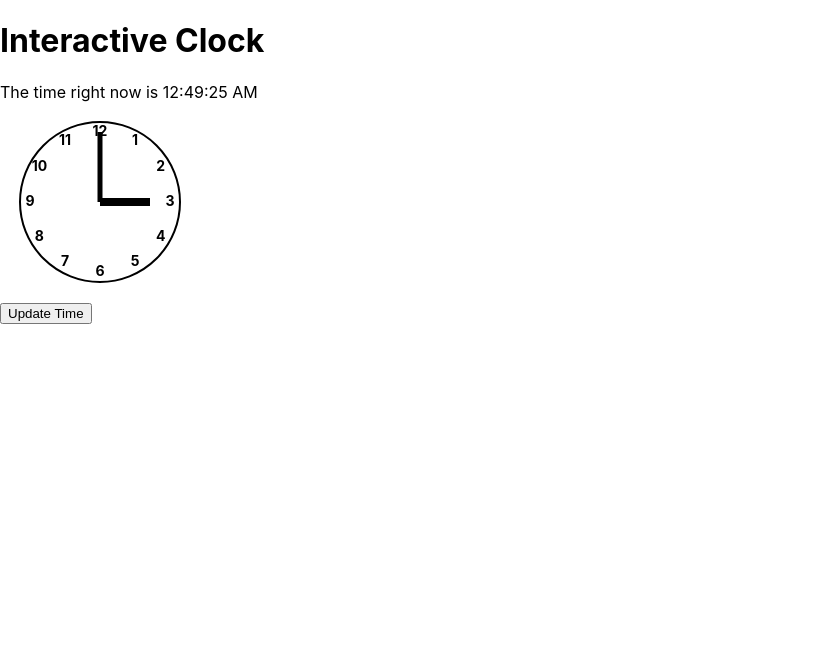
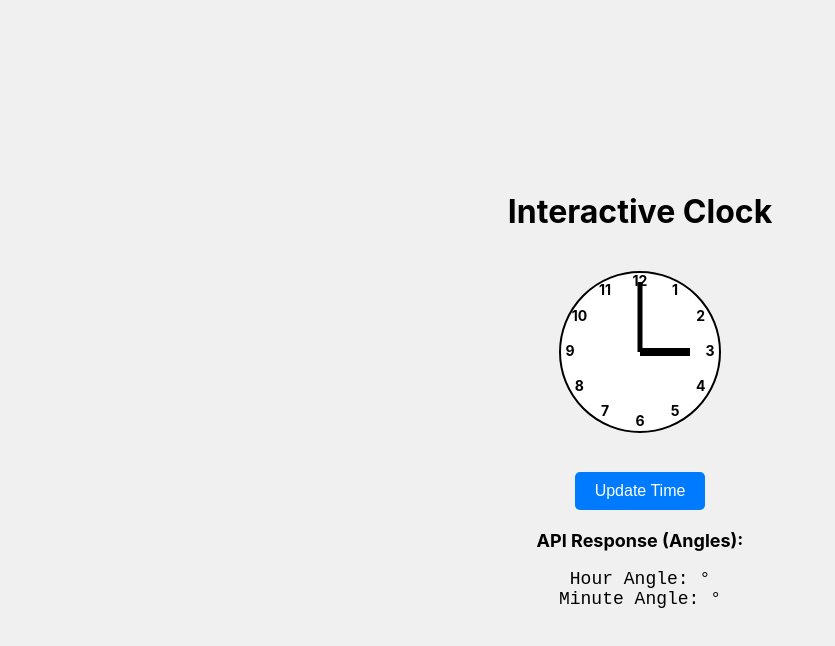
Before and after one commit to mushtaq96/cgi, a React (Create React App) app in the folder ClockUI/clock-ui/: page / in a window 1280 px wide. Both pictures are taken after a click on the button "Update Time". Shown: the top 646 px of the page, without its empty margins (0-835 px from the left). Built offline with nearby package versions, Linux system fonts and the light colour scheme; no server answers.

Commit message:
feat: UI Functional requirement for ClockHands to Angles

```diff
--- a/ClockUI/clock-ui/src/App.js
+++ b/ClockUI/clock-ui/src/App.js
@@ -7,6 +7,7 @@ function App() {
   const [minute, setMinute] = useState(0); // Initialize minute to 0 (00 minutes)
   const [hourDragged, setHourDragged] = useState(false); // Track if hour hand is dragged
   const [minuteDragged, setMinuteDragged] = useState(false); // Track if minute hand is dragged
+  const [apiResponse, setApiResponse] = useState(null); // Store API response
 
   const handleHourChange = (newHour) => {
     setHour(newHour);
@@ -19,23 +20,33 @@ function App() {
   };
 
   const sendTimeToBackend = () => {
-    fetch(`/api/clock/hands?hours=${hour}&minutes=${minute}`)
-      .then(response => response.json())
-      .then(data => console.log('API response:', data))
-      .catch(error => console.error('Error:', error));
-  };
+    const fHour = Math.round(hour); // Round hour to the nearest integer
+    console.log('Sending time to backend:', fHour, minute);
 
-  // Format the time for display (e.g., "03:15")
-  const formatTime = (hour, minute) => {
-    const formattedHour = Math.round(hour).toString().padStart(2, '0'); // Round and pad
-    const formattedMinute = minute.toString().padStart(2, '0'); // Pad minutes
-    return `${formattedHour}:${formattedMinute}`;
+    // Call the BE API
+    fetch(`http://localhost:5140/api/clock/hands?hours=${fHour}&minutes=${minute}`)
+      .then(response => {
+        if (!response.ok) {
+          throw new Error('Network response was not ok');
+        }
+        return response.json();
+      })
+      .then(data => {
+        console.log('API response:', data);
+        setApiResponse(data); // Store the API response
+      })
+      .catch(error => {
+        console.error('Error:', error);
+        setApiResponse({ error: error.message }); // Store the error message
+      });
   };
 
   return (
-    <div>
+    <div className="center-container">
+      <div className="content">
         <h1>Interactive Clock</h1>
-      <Clock />
+        {/* <Clock /> */}
+        <div className="clock-container">
           <DraggableClockHands
             hour={hour}
             minute={minute}
@@ -45,10 +56,24 @@ function App() {
           {/* Display the selected time only if both hands have been dragged */}
           {hourDragged && minuteDragged && (
             <div style={{ margin: '20px 0', fontSize: '24px', fontWeight: 'bold' }}>
-          Selected Time: {formatTime(hour, minute)}
+              Selected Time: {Math.round(hour)}:{minute.toString().padStart(2, '0')}
             </div>
           )}
           <button onClick={sendTimeToBackend}>Update Time</button>
+        </div>
+
+        {/* Display API response (angles) */}
+        {apiResponse && (
+          <div style={{ margin: '20px 0', fontSize: '18px' }}>
+            <strong>API Response (Angles):</strong>
+            <pre>
+              Hour Angle: {apiResponse.hour}°
+              <br />
+              Minute Angle: {apiResponse.minute}°
+            </pre>
+          </div>
+        )}
+      </div>
     </div>
   );
 }
--- a/ClockUI/clock-ui/src/Components/Clock.jsx
+++ b/ClockUI/clock-ui/src/Components/Clock.jsx
@@ -3,13 +3,6 @@ import React, { useState, useEffect } from 'react';
 function Clock() {
   const [time, setTime] = useState(new Date().toLocaleTimeString());
 
-  useEffect(() => {
-    const timer = setInterval(() => {
-      setTime(new Date().toLocaleTimeString());
-    }, 1000);
-    return () => clearInterval(timer);
-  }, []);
-
   return <div> The time right now is {time}</div>;
 }
 
--- a/ClockUI/clock-ui/src/index.css
+++ b/ClockUI/clock-ui/src/index.css
@@ -5,6 +5,45 @@ body {
     sans-serif;
   -webkit-font-smoothing: antialiased;
   -moz-osx-font-smoothing: grayscale;
+  display: flex;
+  justify-content: center;
+  align-items: center;
+  height: 100vh; /* Full viewport height */
+  background-color: #f0f0f0; /* Optional: Add a light background color */
+}
+
+.center-container {
+  display: flex;
+  justify-content: center;
+  align-items: center;
+  width: 100%;
+  height: 100%;
+}
+
+.content {
+  text-align: center;
+}
+
+.clock-container {
+  display: flex;
+  flex-direction: column;
+  align-items: center;
+  gap: 20px; /* Space between clock and button */
+}
+
+button {
+  padding: 10px 20px;
+  font-size: 16px;
+  cursor: pointer;
+  background-color: #007bff;
+  color: white;
+  border: none;
+  border-radius: 5px;
+  transition: background-color 0.3s ease;
+}
+
+button:hover {
+  background-color: #0056b3;
 }
 
 code {
```
Lines whose indentation alone changed are shown as unchanged.
